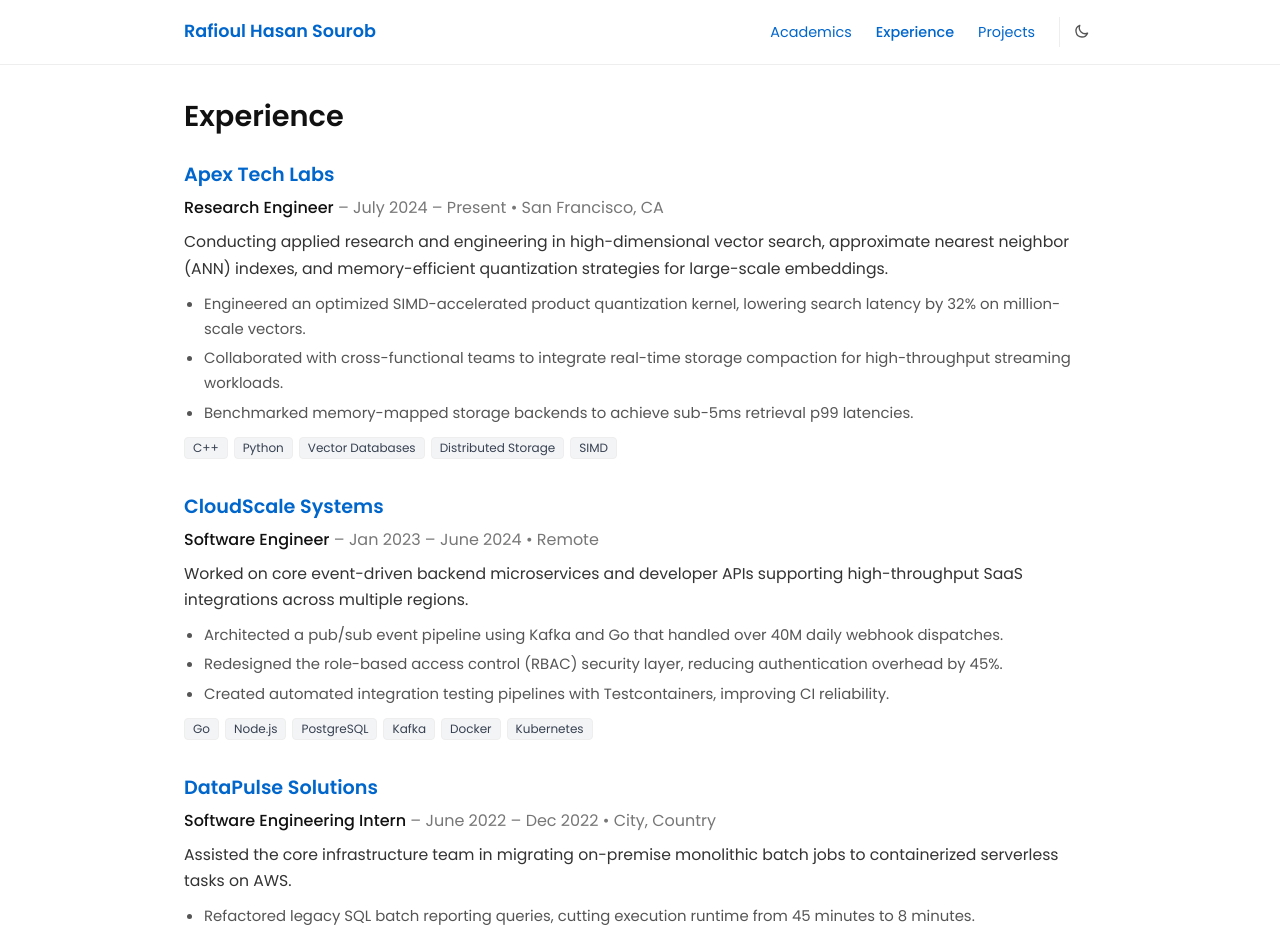
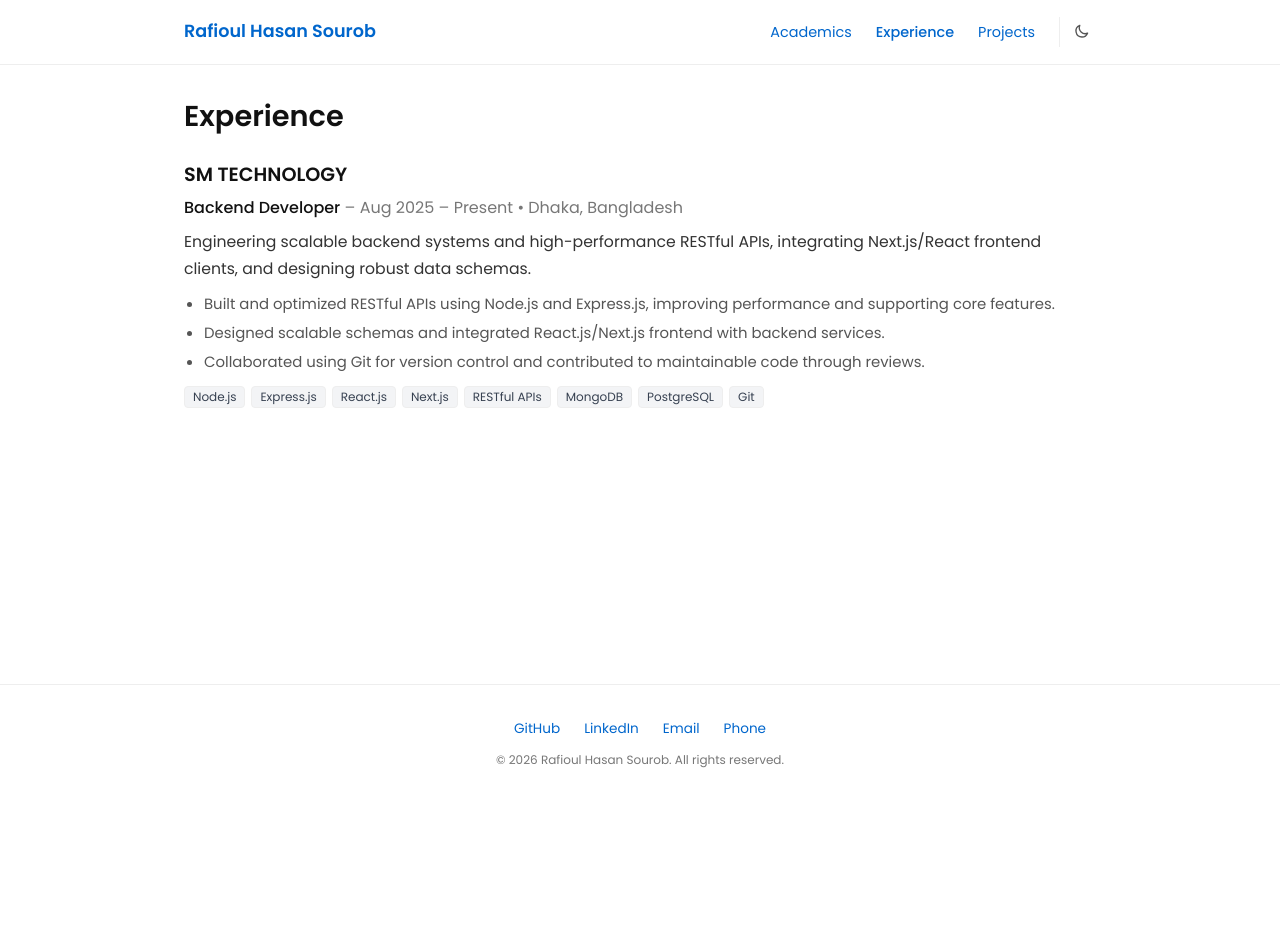
Before and after one commit to rafioul-hasan-58/portfolio-client, a Next.js app: page /experience in a window 1280 px wide. Shown: the top 936 px of the page. After the commit the page ends 800 px from the top, so only its background shows below. Built offline with nearby package versions, Linux system fonts and the light colour scheme.

Commit message:
basic info updated

```diff
--- a/data/achievements.ts
+++ b/data/achievements.ts
@@ -1,31 +1,20 @@
 import { AchievementItem } from "@/types";
 
-// TODO: replace with my info
 export const achievementsData: AchievementItem[] = [
   {
-    id: "ach-1",
-    title: "Regional Finalist – International Collegiate Programming Contest (ICPC)",
-    award: "Rank 14th out of 180 teams",
-    eventOrIssuer: "ICPC Asia Regional",
-    year: "2023",
-    link: "https://example.com/icpc-results",
-    description: "Solved algorithmic challenges covering dynamic programming, graph theory, geometry, and number theory under strict 5-hour time constraints."
+    id: "cert-cbt-05",
+    title: "CBT Level-05 Certification",
+    award: "Certified Competency",
+    eventOrIssuer: "Competency-Based Training & Assessment (CBT&A)",
+    year: "National Skill Standard",
+    description: "Advanced competency-based certification validating practical technical execution, system standards, and professional workplace proficiency."
   },
   {
-    id: "ach-2",
-    title: "Champion – National Hackathon for Smart Solutions",
-    award: "1st Place Winner",
-    eventOrIssuer: "National Innovation Council",
-    year: "2023",
-    link: "https://example.com/hackathon-winner",
-    description: "Developed an offline-first distributed emergency response system capable of peer-to-peer sync during network blackouts."
-  },
-  {
-    id: "ach-3",
-    title: "Dean's List Award for Academic Excellence",
-    award: "Academic Honor",
-    eventOrIssuer: "Faculty of Engineering",
-    year: "2021 – 2024",
-    description: "Awarded every consecutive academic semester for maintaining a GPA above 3.80."
+    id: "cert-cbt-04",
+    title: "CBT Level-04 Certification",
+    award: "Certified Competency",
+    eventOrIssuer: "Competency-Based Training & Assessment (CBT&A)",
+    year: "National Skill Standard",
+    description: "Competency certification adhering to national technical vocational standards in software application and computing systems."
   }
 ];
--- a/data/education.ts
+++ b/data/education.ts
@@ -1,31 +1,27 @@
 import { EducationItem } from "@/types";
 
-// TODO: replace with my info
 export const educationData: EducationItem[] = [
   {
-    id: "edu-1",
-    degree: "Diploma in Engineering in Computer Science and Technology",
+    id: "edu-mpi",
+    degree: "Diploma In Engineering",
     institution: "Mymensingh Polytechnic Institute",
     location: "Mymensingh, Bangladesh",
-    period: "Ongoing",
-    description: "Focusing on software development, data structures, algorithms, database management systems, and computer networking.",
+    period: "Mar 2024 – Present",
+    description: "Department of Computer Science & Technology. Pursuing core studies in software engineering, data structures, algorithms, databases, and computer networks.",
     highlights: [
-      "Specializing in Backend Engineering, API Architecture, and Distributed Systems",
-      "Building practical AI-powered systems and scalable full-stack applications"
+      "Computer Science & Technology",
+      "Specializing in Backend Engineering, API Development & Distributed Systems"
     ]
   },
   {
-    id: "edu-2",
-    degree: "Higher Secondary Certificate (Science)",
-    institution: "Metropolitan Science Academy",
-    institutionUrl: "https://example.edu",
-    location: "City, Country",
-    period: "2018 – 2020",
-    grade: "GPA: 5.00 / 5.00",
-    description: "Specialized in Higher Mathematics, Physics, Chemistry, and Information Technology.",
+    id: "edu-ssc",
+    degree: "Secondary School Certificate (SSC)",
+    institution: "Gosinga High School, Gazipur",
+    location: "Gazipur, Bangladesh",
+    period: "Jan 2017 – Jan 2022",
+    description: "Secondary education with a concentration in Science, including Higher Mathematics, Physics, Chemistry, and Information Technology.",
     highlights: [
-      "Ranked Top 1% in National Board Examinations",
-      "National Science Olympiad Division Winner"
+      "Group: Science"
     ]
   }
 ];
--- a/data/experience.ts
+++ b/data/experience.ts
@@ -1,49 +1,18 @@
 import { ExperienceItem } from "@/types";
 
-// TODO: replace with my info
 export const experienceData: ExperienceItem[] = [
   {
-    id: "exp-1",
-    role: "Research Engineer",
-    company: "Apex Tech Labs",
-    companyUrl: "https://example.com/apex-labs",
-    location: "San Francisco, CA",
-    period: "July 2024 – Present",
-    summary: "Conducting applied research and engineering in high-dimensional vector search, approximate nearest neighbor (ANN) indexes, and memory-efficient quantization strategies for large-scale embeddings.",
+    id: "exp-sm-technology",
+    role: "Backend Developer",
+    company: "SM TECHNOLOGY",
+    location: "Dhaka, Bangladesh",
+    period: "Aug 2025 – Present",
+    summary: "Engineering scalable backend systems and high-performance RESTful APIs, integrating Next.js/React frontend clients, and designing robust data schemas.",
     bulletPoints: [
-      "Engineered an optimized SIMD-accelerated product quantization kernel, lowering search latency by 32% on million-scale vectors.",
-      "Collaborated with cross-functional teams to integrate real-time storage compaction for high-throughput streaming workloads.",
-      "Benchmarked memory-mapped storage backends to achieve sub-5ms retrieval p99 latencies."
+      "Built and optimized RESTful APIs using Node.js and Express.js, improving performance and supporting core features.",
+      "Designed scalable schemas and integrated React.js/Next.js frontend with backend services.",
+      "Collaborated using Git for version control and contributed to maintainable code through reviews."
     ],
-    skills: ["C++", "Python", "Vector Databases", "Distributed Storage", "SIMD"]
-  },
-  {
-    id: "exp-2",
-    role: "Software Engineer",
-    company: "CloudScale Systems",
-    companyUrl: "https://example.com/cloudscale",
-    location: "Remote",
-    period: "Jan 2023 – June 2024",
-    summary: "Worked on core event-driven backend microservices and developer APIs supporting high-throughput SaaS integrations across multiple regions.",
-    bulletPoints: [
-      "Architected a pub/sub event pipeline using Kafka and Go that handled over 40M daily webhook dispatches.",
-      "Redesigned the role-based access control (RBAC) security layer, reducing authentication overhead by 45%.",
-      "Created automated integration testing pipelines with Testcontainers, improving CI reliability."
-    ],
-    skills: ["Go", "Node.js", "PostgreSQL", "Kafka", "Docker", "Kubernetes"]
-  },
-  {
-    id: "exp-3",
-    role: "Software Engineering Intern",
-    company: "DataPulse Solutions",
-    companyUrl: "https://example.com/datapulse",
-    location: "City, Country",
-    period: "June 2022 – Dec 2022",
-    summary: "Assisted the core infrastructure team in migrating on-premise monolithic batch jobs to containerized serverless tasks on AWS.",
-    bulletPoints: [
-      "Refactored legacy SQL batch reporting queries, cutting execution runtime from 45 minutes to 8 minutes.",
-      "Built internal observability dashboards in Grafana and Prometheus monitoring endpoint health and error rates."
-    ],
-    skills: ["Python", "SQL", "AWS", "Docker", "Prometheus"]
+    skills: ["Node.js", "Express.js", "React.js", "Next.js", "RESTful APIs", "MongoDB", "PostgreSQL", "Git"]
   }
 ];
--- a/data/projects.ts
+++ b/data/projects.ts
@@ -1,35 +1,24 @@
 import { ProjectItem } from "@/types";
 
-// TODO: replace with my info
 export const projectsData: ProjectItem[] = [
   {
-    id: "proj-1",
-    title: "Algorithm Visualizer",
-    description: "An interactive web application designed to help students and developers visualize sorting, pathfinding, and graph traversal algorithms step-by-step with adjustable execution speed.",
-    technologies: ["React", "TypeScript", "Canvas API", "Tailwind CSS"],
-    year: "2024",
-    githubUrl: "https://github.com/example-handle/algorithm-visualizer",
-    liveUrl: "https://algorithm-visualizer.example.com",
+    id: "skillquix",
+    title: "Skillquix – Career Growth & Roadmap Platform",
+    description: "A comprehensive career growth and roadmap platform featuring an AI-powered resume extraction system, intelligent mentorship and gig matching capabilities, and built-in reflection and career progression tracking modules.",
+    technologies: ["Next.js", "React", "Node.js", "Express.js", "AI Integration", "MongoDB", "Tailwind CSS"],
+    year: "2025",
+    githubUrl: "https://github.com/rafioul-hasan-58",
+    liveUrl: "https://skillquix.vercel.app",
     featured: true
   },
   {
-    id: "proj-2",
-    title: "Lightweight Key-Value Store",
-    description: "An embeddable, append-only LSM-tree storage engine written in Go with write-ahead logging (WAL), SSTable compaction, and bloom filter lookups.",
-    technologies: ["Go", "LSM Tree", "Bloom Filters", "Concurrency"],
-    year: "2023",
-    githubUrl: "https://github.com/example-handle/lsm-kv-store",
-    liveUrl: undefined,
+    id: "speedx",
+    title: "SpeedX – Bike Shop Management System",
+    description: "An end-to-end management solution for bike retailers and workshops. Features real-time product listing and inventory control, robust customer and order management for sales tracking, and a responsive storefront for browsing bikes and servicing options.",
+    technologies: ["React", "Node.js", "Express.js", "PostgreSQL", "Prisma", "Tailwind CSS"],
+    year: "2025",
+    githubUrl: "https://github.com/rafioul-hasan-58",
+    liveUrl: "https://speedx.vercel.app",
     featured: true
-  },
-  {
-    id: "proj-3",
-    title: "C Subset Compiler",
-    description: "A multi-pass compiler translating a C-like procedural programming language into optimized assembly code. Implemented lexical analysis, abstract syntax tree (AST) construction, and semantic verification.",
-    technologies: ["C++", "Flex", "Bison", "x86-64 Assembly"],
-    year: "2023",
-    githubUrl: "https://github.com/example-handle/c-subset-compiler",
-    liveUrl: undefined,
-    featured: false
   }
 ];
--- a/data/site.ts
+++ b/data/site.ts
@@ -12,7 +12,7 @@ export const siteConfig: SiteConfig = {
     "Beyond tech, I’m interested in movies, anime, reading, and exploring new technologies."
   ],
   avatar: "/images/avatar.svg",
-  location: "Bangladesh",
+  location: "Dhaka, Bangladesh",
   email: "rafioulhasan2@gmail.com",
   metadata: {
     title: "Rafioul Hasan Sourob | Backend-Focused Full Stack Developer",
--- a/data/skills.ts
+++ b/data/skills.ts
@@ -1,29 +1,28 @@
 import { SkillCategory } from "@/types";
 
-// TODO: replace with my info
 export const skillCategories: SkillCategory[] = [
   {
     category: "Languages",
-    skills: ["TypeScript", "JavaScript", "Python", "Go", "C++", "SQL", "Bash"]
+    skills: ["TypeScript", "JavaScript"]
   },
   {
     category: "Backend",
-    skills: ["Node.js", "Express", "Next.js", "FastAPI", "gRPC", "REST APIs"]
+    skills: ["Node.js", "Express.js", "RESTful APIs", "System Architecture"]
   },
   {
     category: "Frontend",
-    skills: ["React", "Next.js", "Tailwind CSS", "HTML5", "CSS3"]
+    skills: ["React", "Next.js", "Redux", "Tailwind CSS"]
   },
   {
     category: "Data Systems",
-    skills: ["PostgreSQL", "Redis", "MongoDB", "Elasticsearch", "ClickHouse"]
+    skills: ["MongoDB", "PostgreSQL", "Prisma", "Mongoose"]
   },
   {
     category: "Tools & DevOps",
-    skills: ["Docker", "Kubernetes", "Git", "GitHub Actions", "Terraform", "Linux"]
+    skills: ["Git", "Docker", "Nginx", "PM2", "GitHub Actions", "Coolify", "Openclaw"]
   },
   {
-    category: "Cloud Services",
-    skills: ["AWS (S3, EC2, Lambda)", "GCP", "Vercel", "Cloudflare"]
+    category: "Spoken Languages",
+    skills: ["Bangla (Native)", "English", "Hindi", "German (A1)"]
   }
 ];
--- a/data/socials.ts
+++ b/data/socials.ts
@@ -1,35 +1,28 @@
 import { SocialLink } from "@/types";
 
-// TODO: replace with my info
 export const socialLinks: SocialLink[] = [
   {
-    platform: "LinkedIn",
-    url: "https://www.linkedin.com/in/example-profile",
-    label: "LinkedIn",
-    username: "alexmorgan"
+    platform: "GitHub",
+    url: "https://github.com/rafioul-hasan-58",
+    label: "GitHub",
+    username: "rafioul-hasan-58"
   },
   {
-    platform: "GitHub",
-    url: "https://github.com/example-handle",
-    label: "GitHub",
-    username: "alexmorgan"
-  },
-  {
-    platform: "Codeforces",
-    url: "https://codeforces.com/profile/example-handle",
-    label: "Codeforces",
-    username: "alex_coder"
-  },
-  {
-    platform: "Twitter / X",
-    url: "https://x.com/example-handle",
-    label: "Twitter",
-    username: "alex_morgan"
+    platform: "LinkedIn",
+    url: "https://www.linkedin.com/in/rafioul-hasan",
+    label: "LinkedIn",
+    username: "rafioul-hasan"
   },
   {
     platform: "Email",
     url: "mailto:rafioulhasan2@gmail.com",
     label: "Email",
     username: "rafioulhasan2@gmail.com"
+  },
+  {
+    platform: "Phone",
+    url: "tel:+8801752966422",
+    label: "Phone",
+    username: "+8801752966422"
   }
 ];
```
